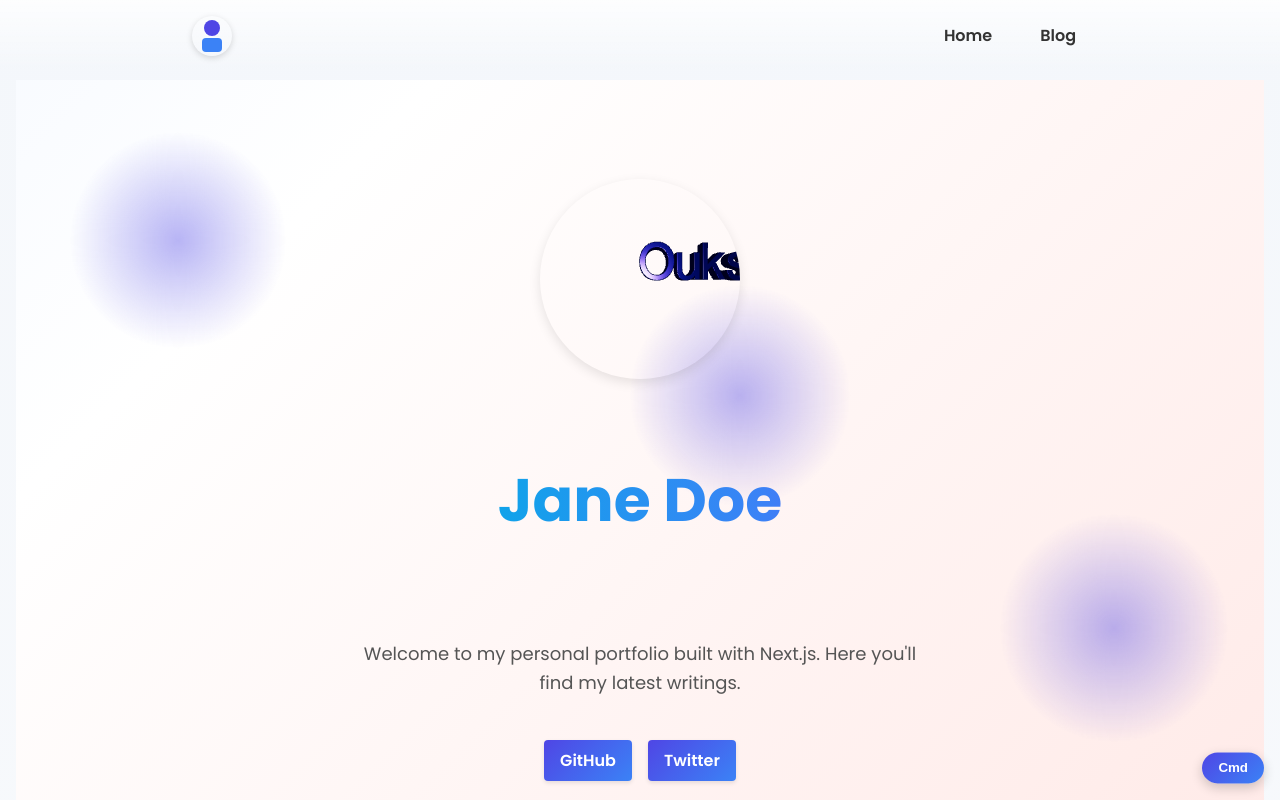
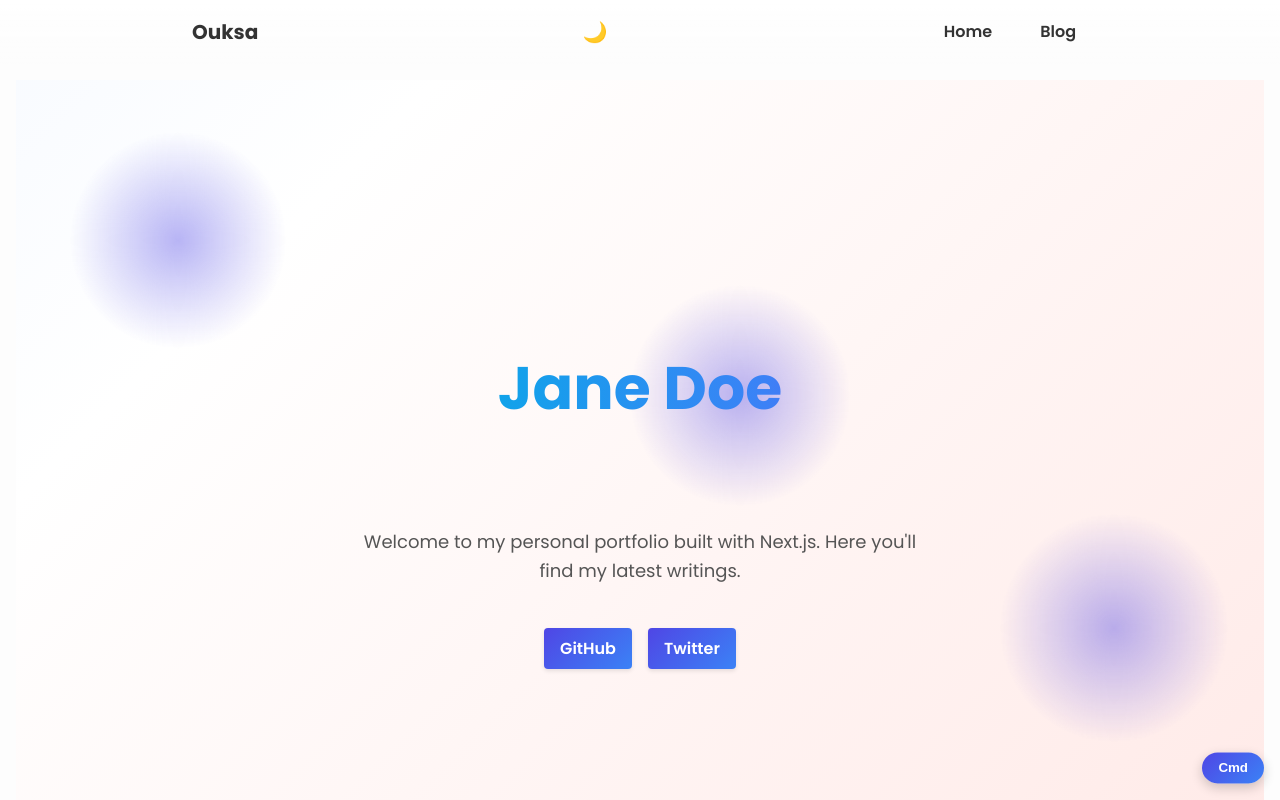
Before and after one commit to phalchanouksa/Portfolio, a Next.js app: page / in a window 1280 px wide. Shown: the top 800 px of the page. Built offline with nearby package versions, Linux system fonts and the light colour scheme.

Commit message:
Replace image logo with text and add dark mode

```diff
--- a/src/app/globals.css
+++ b/src/app/globals.css
@@ -5,6 +5,13 @@ html { scroll-behavior: smooth; }
 :root {
   --background: #fdfdfd;
   --foreground: #333;
+  --accent: #4f46e5;
+}
+
+[data-theme='dark'] {
+  --background: #0d1117;
+  --foreground: #e5e7eb;
+  --accent: #6366f1;
 }
 
 body {
@@ -27,7 +34,7 @@ img {
 }
 
 a {
-  color: #0050b3;
+  color: var(--accent);
   text-decoration: none;
 }
 
@@ -39,7 +46,7 @@ a:hover {
   position: fixed;
   width: 12px;
   height: 12px;
-  background: #1d4ed8;
+  background: var(--accent);
   border-radius: 9999px;
   pointer-events: none;
   transform: translate(-50%, -50%);
@@ -52,5 +59,5 @@ a:hover {
   width: 24px;
   height: 24px;
   transform: translate(-50%, -50%) scale(1.2);
-  box-shadow: 0 0 8px rgba(29, 78, 216, 0.8), 0 0 16px rgba(29, 78, 216, 0.6);
+  box-shadow: 0 0 8px rgba(99, 102, 241, 0.8), 0 0 16px rgba(99, 102, 241, 0.6);
 }
--- a/src/app/page.module.css
+++ b/src/app/page.module.css
@@ -46,16 +46,6 @@
 }
 
 
-.canvasWrap {
-  position: relative;
-  z-index: 1;
-  height: 200px;
-  width: 200px;
-  border-radius: 9999px;
-  overflow: hidden;
-  box-shadow: 0 4px 12px rgba(0, 0, 0, 0.1);
-  will-change: transform;
-}
 
 .title {
   position: relative;
--- a/src/app/page.tsx
+++ b/src/app/page.tsx
@@ -1,10 +1,7 @@
 'use client';
 import SEO from '@/components/SEO';
 import { motion, useScroll, useTransform } from 'framer-motion';
-import { Canvas } from '@react-three/fiber';
-import { OrbitControls, Text3D } from '@react-three/drei';
-import { Suspense } from 'react';
-import Tilt from 'react-parallax-tilt';
+
 import styles from './page.module.css';
 
 export default function Home() {
@@ -26,19 +23,7 @@ export default function Home() {
           <span></span>
           <span></span>
         </div>
-        <Tilt tiltMaxAngleX={10} tiltMaxAngleY={10} glareEnable glareMaxOpacity={0.2} className={styles.canvasWrap}>
-          <Canvas style={{ height: 200, width: 200 }} frameloop="demand" dpr={[1, 1.5]} camera={{ position: [0, 0, 4] }}>
-            <Suspense fallback={null}>
-              <ambientLight intensity={0.6} />
-              <directionalLight position={[0, 0, 2]} />
-              <OrbitControls enableZoom={false} />
-              <Text3D font="/helvetiker_regular.typeface.json" size={1} height={0.3} bevelEnabled bevelSize={0.02} bevelThickness={0.02}>
-                Ouksa
-                <meshStandardMaterial color="#4f46e5" metalness={0.8} roughness={0.2} />
-              </Text3D>
-            </Suspense>
-          </Canvas>
-        </Tilt>
+        {/* Logo removed as requested */}
         <h1 className={styles.title}>Jane Doe</h1>
         <p className={styles.description}>Welcome to my personal portfolio built with Next.js. Here you&#39;ll find my latest writings.</p>
         <div className={styles.links}>
--- a/src/components/Layout.module.css
+++ b/src/components/Layout.module.css
@@ -3,7 +3,7 @@
   display: flex;
   flex-direction: column;
   font-family: var(--font-body, sans-serif);
-  background: linear-gradient(180deg, #f4f7fb, #ffffff);
+  background: var(--background);
   color: var(--foreground);
 }
 
@@ -18,10 +18,19 @@
   z-index: 50;
 }
 
+[data-theme='dark'] .header {
+  background: linear-gradient(to bottom, rgba(0, 0, 0, 0.8), rgba(0, 0, 0, 0));
+}
+
 .scrolled {
   background: rgba(255, 255, 255, 0.85);
   backdrop-filter: blur(10px);
   box-shadow: 0 2px 8px rgba(0, 0, 0, 0.1);
+}
+
+[data-theme='dark'] .scrolled {
+  background: rgba(0, 0, 0, 0.85);
+  box-shadow: 0 2px 8px rgba(0, 0, 0, 0.7);
 }
 
 .navContainer {
@@ -39,11 +48,25 @@
   text-decoration: none;
 }
 
-.logoImage {
-  width: 40px;
-  height: 40px;
-  border-radius: 9999px;
-  box-shadow: 0 2px 6px rgba(0, 0, 0, 0.15);
+
+.logoText {
+  font-weight: 700;
+  font-size: 1.25rem;
+  color: var(--foreground);
+  text-decoration: none;
+}
+
+.themeToggle {
+  background: none;
+  border: none;
+  font-size: 1.25rem;
+  color: var(--foreground);
+  cursor: pointer;
+  transition: color 0.3s ease;
+}
+
+.themeToggle:hover {
+  color: var(--accent, #4f46e5);
 }
 
 
@@ -72,7 +95,7 @@
   left: 50%;
   width: 0;
   height: 2px;
-  background: #1d4ed8;
+  background: var(--accent);
   transition: width 0.3s ease, left 0.3s ease;
 }
 
@@ -98,7 +121,11 @@
   text-align: center;
   padding: 1.5rem 0;
   font-size: 0.875rem;
-  background: #f3f3f3;
+  background: var(--background);
   margin-top: 2rem;
   border-top: 1px solid #e5e7eb;
 }
+
+[data-theme='dark'] .footer {
+  border-top-color: #333;
+}
--- a/src/components/Layout.tsx
+++ b/src/components/Layout.tsx
@@ -1,6 +1,5 @@
 'use client';
 import Link from 'next/link';
-import Image from 'next/image';
 import { ReactNode, useEffect, useState } from 'react';
 import { motion, AnimatePresence } from 'framer-motion';
 import styles from './Layout.module.css';
@@ -10,6 +9,7 @@ import Cursor from './Cursor';
 export default function Layout({ children }: { children: ReactNode }) {
   const [showNav, setShowNav] = useState(true);
   const [scrolled, setScrolled] = useState(false);
+  const [theme, setTheme] = useState<'light' | 'dark'>('light');
 
   useEffect(() => {
     let last = window.scrollY;
@@ -23,6 +23,18 @@ export default function Layout({ children }: { children: ReactNode }) {
     return () => window.removeEventListener('scroll', onScroll);
   }, []);
 
+  useEffect(() => {
+    const stored = localStorage.getItem('theme');
+    if (stored === 'dark' || stored === 'light') {
+      setTheme(stored as 'light' | 'dark');
+    }
+  }, []);
+
+  useEffect(() => {
+    document.documentElement.setAttribute('data-theme', theme);
+    localStorage.setItem('theme', theme);
+  }, [theme]);
+
   return (
     <div className={styles.container}>
       <motion.header
@@ -32,15 +44,14 @@ export default function Layout({ children }: { children: ReactNode }) {
         transition={{ duration: 0.3 }}
       >
         <div className={styles.navContainer}>
-          <Link href="/" className={styles.logo}>
-            <Image
-              src="/developer.svg"
-              alt="Developer"
-              width={40}
-              height={40}
-              className={styles.logoImage}
-            />
-          </Link>
+          <Link href="/" className={`${styles.logo} ${styles.logoText}`}>Ouksa</Link>
+          <button
+            className={styles.themeToggle}
+            onClick={() => setTheme(theme === 'dark' ? 'light' : 'dark')}
+            aria-label="Toggle dark mode"
+          >
+            {theme === 'dark' ? '☀️' : '🌙'}
+          </button>
           <nav className={styles.nav}>
             <motion.div whileHover={{ scale: 1.1 }} whileTap={{ scale: 0.95 }}>
               <Link href="/">Home</Link>
```
